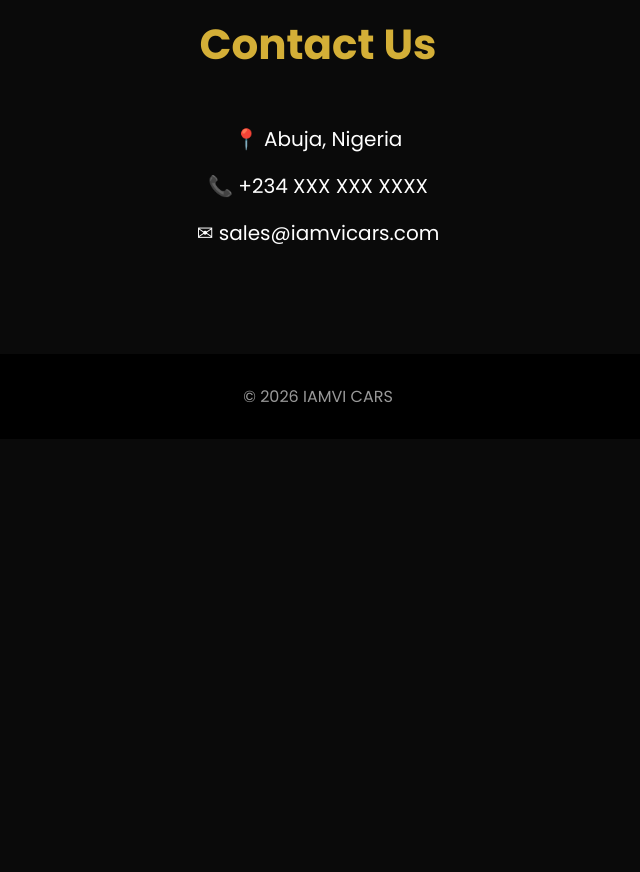
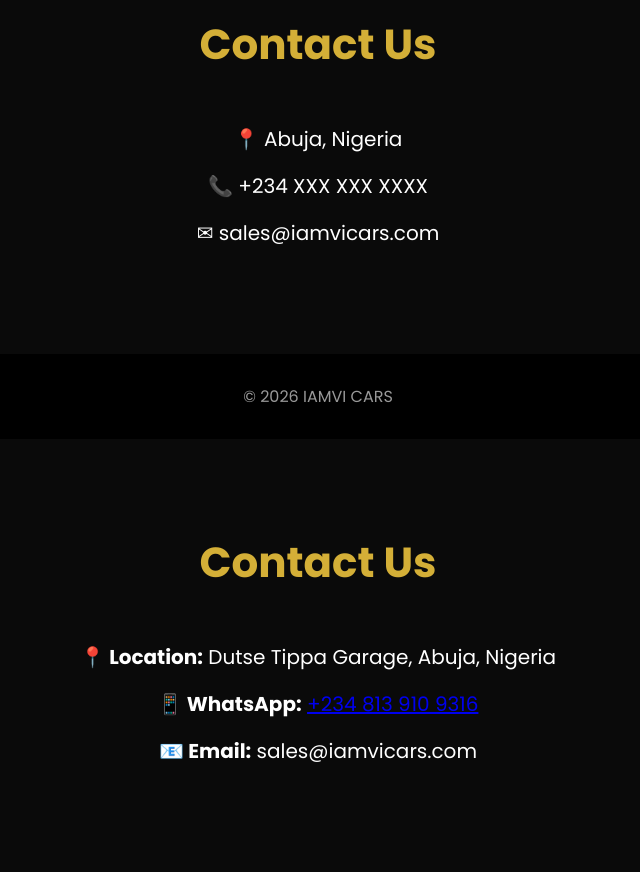
Before and after one commit to paulhassan151-ai/IAMVI-CARS, a plain HTML site: page index.html in a window 1280 px wide. Shown: the part 3629-4501 px from the top of the page, without its empty margins (322-962 px from the left). Before the commit the page ends 4068 px from the top, so only its background shows below. Drawn offline with Linux system fonts and the light colour scheme.

Commit message:
Update index.html

```diff
--- a/index.html
+++ b/index.html
@@ -293,3 +293,18 @@
 </body>
 
 </html>
+<section id="contact">
+
+<h2 class="title">Contact Us</h2>
+
+<p><strong>📍 Location:</strong> Dutse Tippa Garage, Abuja, Nigeria</p>
+
+<p><strong>📱 WhatsApp:</strong>
+<a href="https://wa.me/2348139109316" target="_blank">
++234 813 910 9316
+</a>
+</p>
+
+<p><strong>📧 Email:</strong> sales@iamvicars.com</p>
+
+</section>
```
